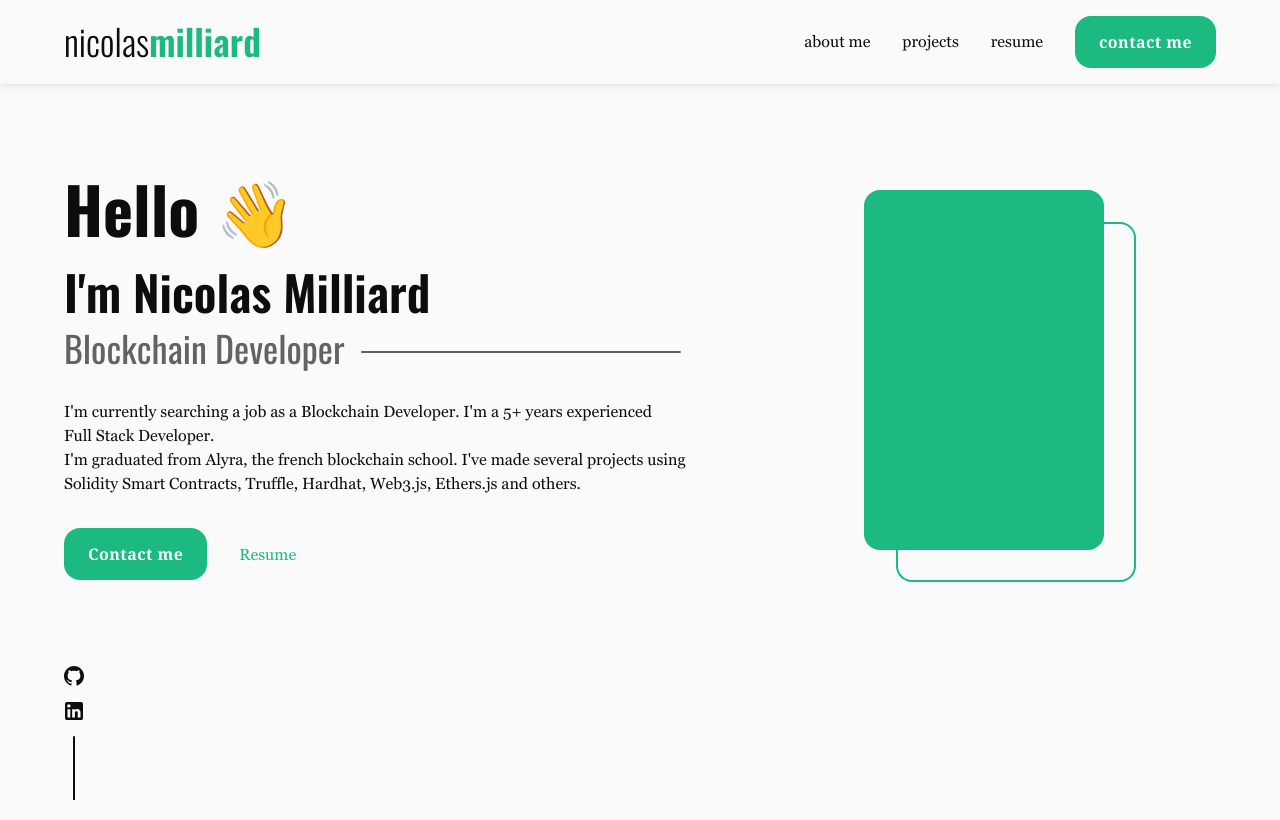
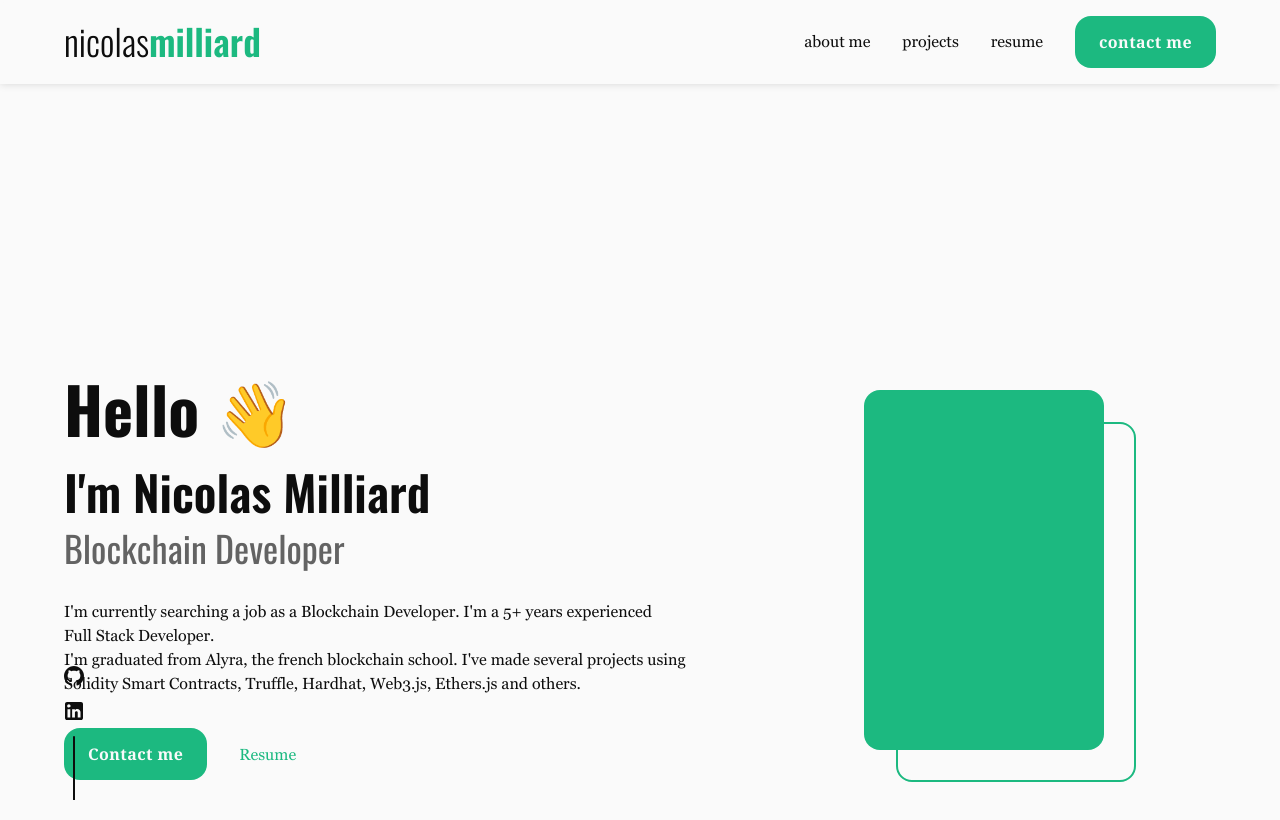
Before and after one commit to NicolasMilliard/portfolio, a Next.js app: page / in a window 1280 px wide. Shown: the top 820 px of the page. Built offline with nearby package versions, Linux system fonts and the light colour scheme.

Commit message:
Update CSS rules

```diff
--- a/components/Navbar/Navbar.tsx
+++ b/components/Navbar/Navbar.tsx
@@ -4,13 +4,13 @@ import Menu from './Menu';
 
 const Navbar = () => {
   return (
-    <div id="navbar" className='w-full fixed z-50 py-4 nm-shadow'>
-      <div className='sm:max-w-xl md:max-w-3xl lg:max-w-5xl xl:max-w-6xl mx-auto flex items-center justify-center sm:justify-between'>
-          <Logo />
-          <Menu />
+    <div id="navbar" className="w-full fixed z-50 top-0 py-4 nm-shadow">
+      <div className="sm:max-w-xl md:max-w-3xl lg:max-w-5xl xl:max-w-6xl mx-auto flex items-center justify-center sm:justify-between">
+        <Logo />
+        <Menu />
       </div>
     </div>
-  )
-}
+  );
+};
 
-export default Navbar
+export default Navbar;
--- a/components/Social/SocialLinks.tsx
+++ b/components/Social/SocialLinks.tsx
@@ -7,7 +7,7 @@ import linkedin from '../../public/images/icons/linkedin.svg';
 
 const SocialLinks = () => {
   return (
-    <div id="social-links-container" className="fixed hidden sm:block">
+    <div id="social-links-container" className="fixed hidden lg:block">
       <div className="flex flex-col items-center">
         <Link href="#" className="mb-4">
           <Image src={github} alt="Github" />
--- a/styles/globals.css
+++ b/styles/globals.css
@@ -50,6 +50,11 @@ body {
   color: var(--black-color);
 }
 
+section {
+  margin-top: 200px;
+  margin-bottom: 200px;
+}
+
 h1 {
   font-family: 'Oswald-Bold', sans-serif;
   font-size: 4em;
@@ -95,7 +100,18 @@ a:hover {
   margin-top: 0.5em; /* Correct alignment with Oswald typography */
   height: 2px;
   border-radius: 1px;
+}
+
+.nm-separator-width {
+  width: 361px;
+}
+
+.nm-separator-gray {
   background-color: var(--gray-color);
+}
+
+.nm-separator-black {
+  background-color: var(--black-color);
 }
 
 .nm-shadow {
@@ -181,3 +197,20 @@ a:hover {
   border: 2px solid var(--first-color);
   border-radius: 16px;
 }
+
+/* Projects */
+@media screen and (min-width: 1024px) {
+  .project-description-box {
+    background-color: var(--first-color);
+  }
+
+  .project-description-box p {
+    width: 440px;
+  }
+}
+
+@media screen and (min-width: 1280px) {
+  .project-description-box p {
+    width: 640px;
+  }
+}
```
